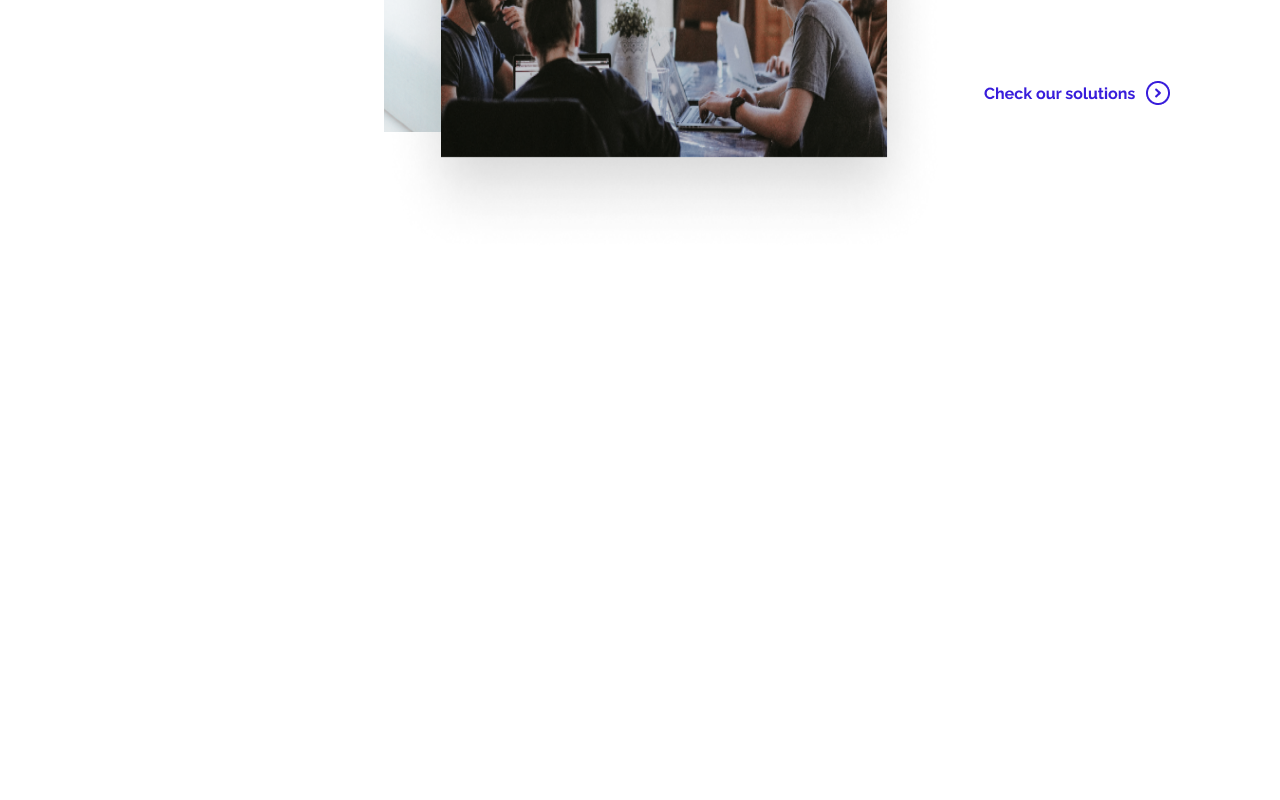
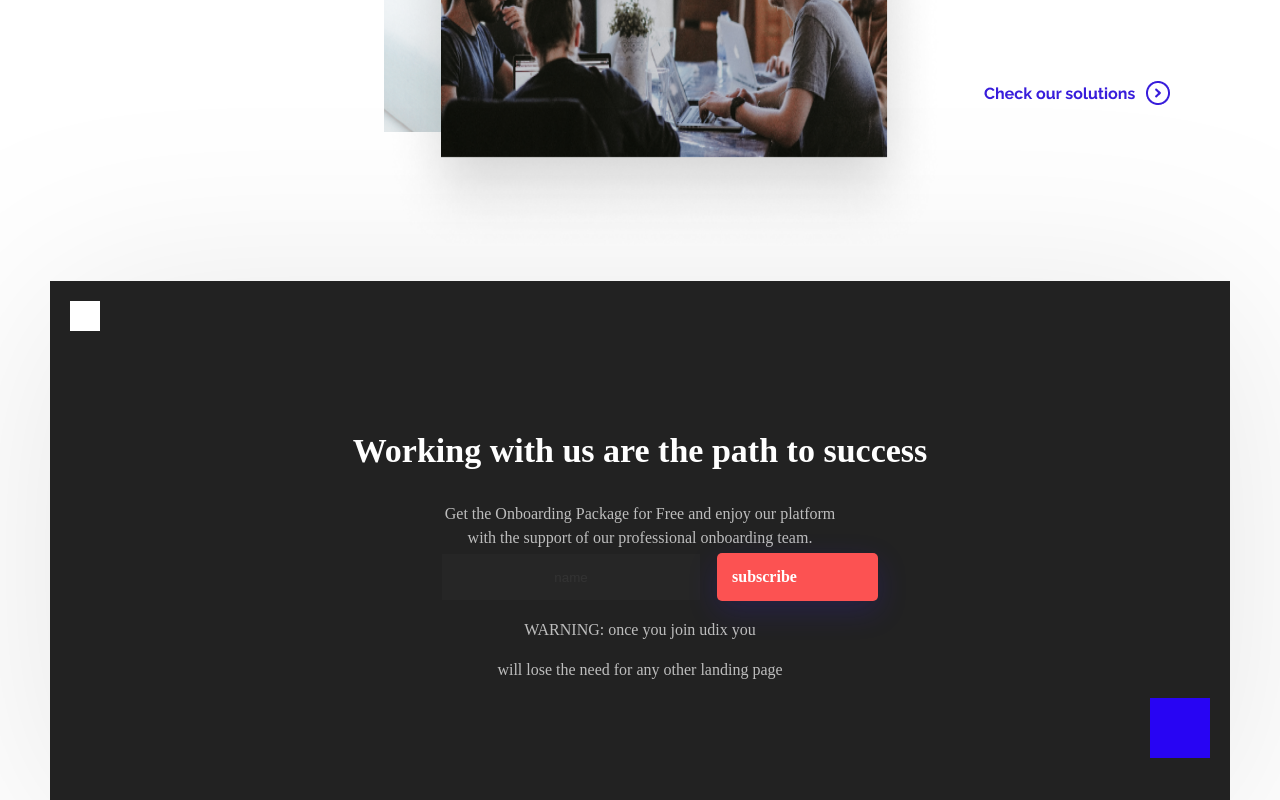
Before and after one commit to Arif-web1/udix-website, a plain HTML site: page index.html in a window 1280 px wide. Shown: the part 3061-3861 px from the top of the page. Before the commit the page ends 3648 px from the top, so only its background shows below. Drawn offline with Linux system fonts and the light colour scheme.

Commit message:
third part

```diff
--- a/index.html
+++ b/index.html
@@ -98,6 +98,19 @@
 <a href=""><img src="link+icon.png" alt=""></a>
     </div>
     </section>
+    <section class="fifth-bg">
+<div class="white-small"></div>
+        <h2>Working with us are the path to success</h2>
+        <p>Get the Onboarding Package for Free and enjoy our platform <br> with the support of our professional onboarding team.</p>
+
+<input type="text" name="" id="text"placeholder="name" >
+<a href="">subscribe</a><br><br>
+<p>WARNING: once you join udix you</p><p>will lose the need for any other landing page</p>
+
+<div class="blue-big">
+
+</div>
+    </section>
 
 </body>
 </html>
--- a/style.css
+++ b/style.css
@@ -300,3 +300,70 @@ position: relative;top: 70px;
 
     #pp{position: relative;
     padding-top: 150px;}
+
+    .fifth-bg{position: absolute;
+        width: 1180px;
+        height: 519px;
+      background-color: #222222;
+      left: calc(50% - 1180px/2);
+      top: calc(50% - 519px/2);
+    top: 3342px;
+    filter: drop-shadow(0px 20px 100px rgba(0, 0, 0, 0.1));}
+
+    .fifth-bg>h2{font-family: 'Montserrat';
+        font-style: normal;
+        font-weight: 700;
+        font-size: 34px;
+        line-height: 130%;
+    text-align: center;
+    color: #FFFFFF;
+padding-top: 120px;}
+
+.fifth-bg>p{font-family: 'Raleway';
+    font-style: normal;
+    font-weight: 400;
+    font-size: 16px;
+    line-height: 24px;
+    text-align: center;
+    color: #FFFFFF;
+    opacity: 0.7;}
+    .fifth-bg>input{text-align: center;
+        position: absolute;
+    left: 391px;
+top: 272px;
+background: rgba(255, 255, 255, 0.1);
+opacity: 0.2;
+border: 1px solid #222222;
+margin: 0;p}
+
+.fifth-bg>a{text-decoration: none;
+    width: 146px;
+    height: 48px;
+    background: #FC5252;
+    box-shadow: 0px 10px 30px rgba(56, 29, 219, 0.2);
+    display: flex;
+align-items: center;
+position: absolute;
+left: 667px;
+top: 272px;
+font-family: 'Montserrat';
+font-style: normal;
+font-weight: 700;
+font-size: 16px;
+line-height: 20px;
+color: white;
+padding-left: 15px;
+border-radius: 5px;}
+
+.white-small{position: absolute;
+height: 30px;
+width: 30px;
+background-color:white;
+top: 20px;
+left: 20px;}
+
+.blue-big{position: absolute;
+height: 60px;
+width: 60px;
+background-color: #2804f3;
+left: 1100px;}
```
